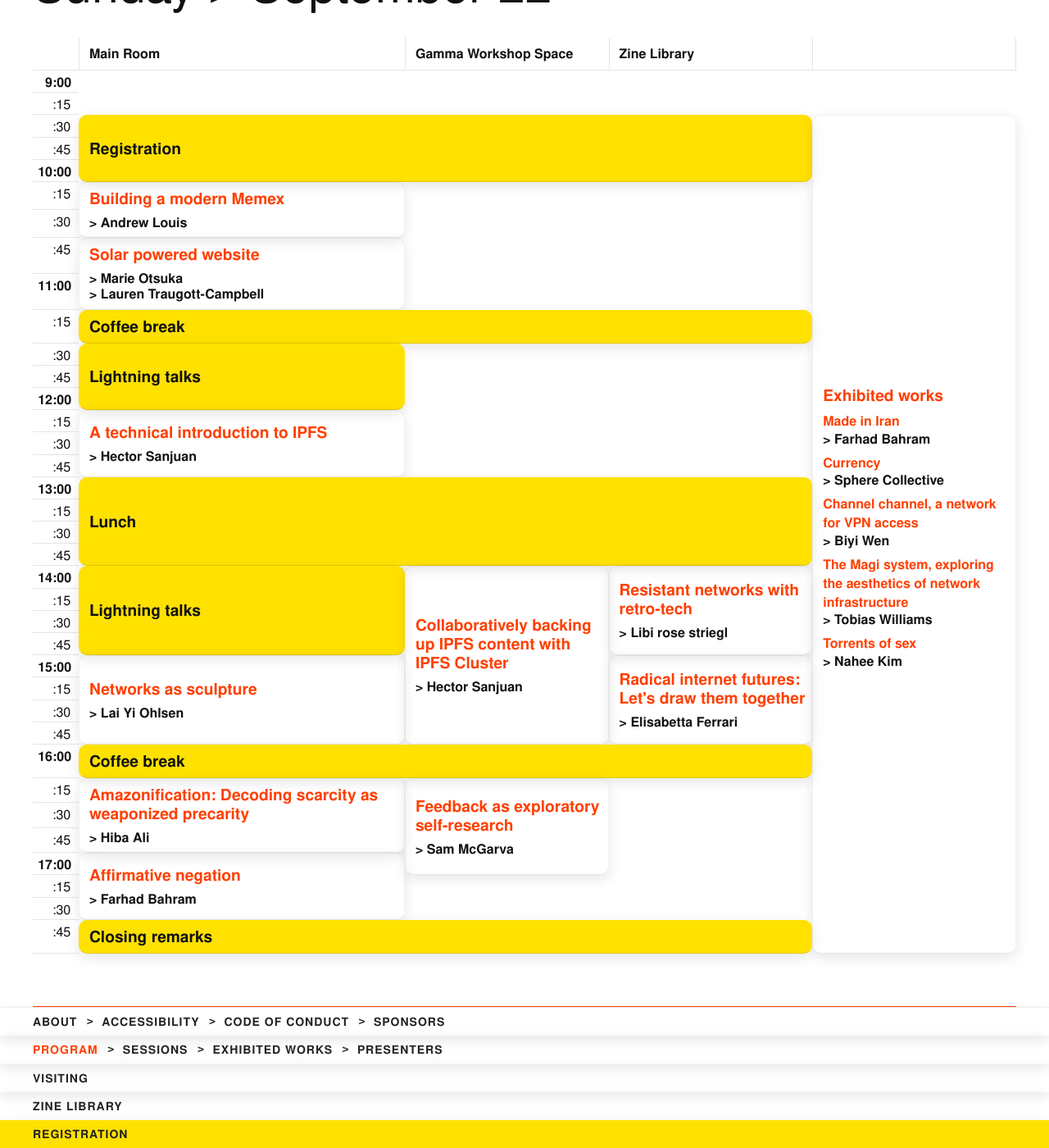
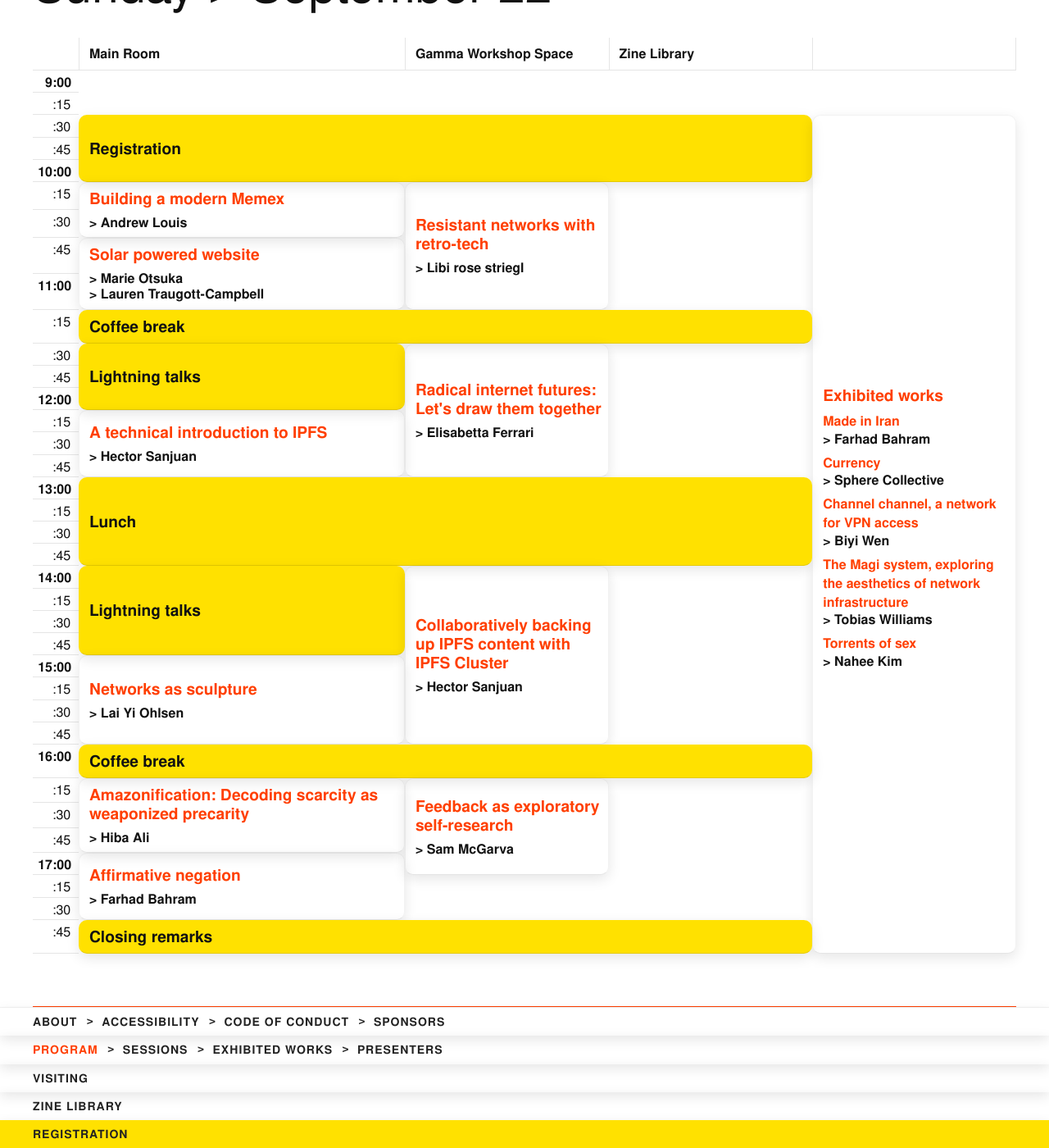
Before and after one commit to ournetworks/ournetworks.ca, a Jekyll site: the page built from program.md, in a window 1280 px wide and 1400 px high, scrolled down 3594 px. Shown: the whole window at 82% size. Built offline with Jekyll 4.4.1, drawn with Linux system fonts in a browser that asks for light colours.

Commit message:
move around workshops on sunday in program

```diff
--- a/program.md
+++ b/program.md
@@ -470,6 +470,7 @@ fullWidth: true
   <td></td>
   <td>:15</td>
   <td colspan="1" rowspan="2" class="session-block session-{% include session-type.html session-id=19027 %}">{% include session.html year=2019 session-id=19027 %}</td>
+  <td colspan="1" rowspan="4" class="session-block session-{% include session-type.html session-id=19025 %}">{% include session.html year=2019 session-id=19025 %}</td>
 </tr>
 <tr>
   <td></td>
@@ -493,6 +494,7 @@ fullWidth: true
   <td></td>
   <td>:30</td>
   <td colspan="1" rowspan="3" class="session-block session-{% include session-type.html session-id=19997 %}">{% include session.html year=2019 session-id=19997 %}</td>
+  <td colspan="1" rowspan="6" class="session-block session-{% include session-type.html session-id=19028 %}">{% include session.html year=2019 session-id=19028 %}</td>
 </tr>
 <tr>
   <td></td>
@@ -537,7 +539,6 @@ fullWidth: true
   <td>:00</td>
   <td colspan="1" rowspan="4" class="session-block session-{% include session-type.html session-id=19997 %}">{% include session.html year=2019 session-id=19997 %}</td>
   <td colspan="1" rowspan="8" class="session-block session-{% include session-type.html session-id=19007 %}">{% include session.html year=2019 session-id=19007 %}</td>
-  <td colspan="1" rowspan="4" class="session-block session-{% include session-type.html session-id=19025 %}">{% include session.html year=2019 session-id=19025 %}</td>
 </tr>
 <tr>
   <td></td>
@@ -555,7 +556,6 @@ fullWidth: true
   <td>15</td>
   <td>:00</td>
   <td colspan="1" rowspan="4" class="session-block session-{% include session-type.html session-id=19030 %}">{% include session.html year=2019 session-id=19030 %}</td>
-  <td colspan="1" rowspan="4" class="session-block session-{% include session-type.html session-id=19028 %}">{% include session.html year=2019 session-id=19028 %}</td>
 </tr>
 <tr>
   <td></td>
```
